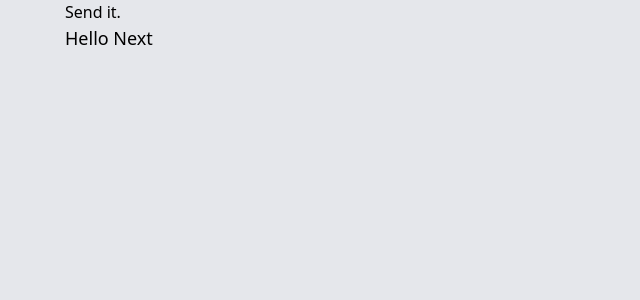
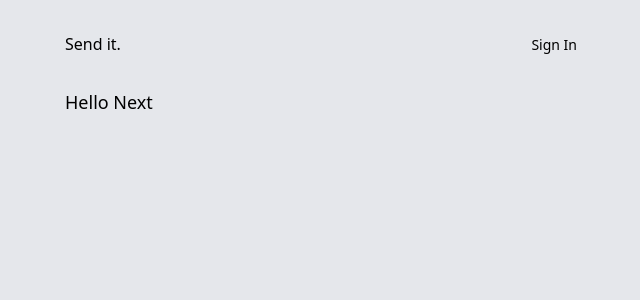
Before and after one commit to somunachima/anime-shoutouts, a Next.js app: page / in a window 1280 px wide. Shown: the top 300 px of the page, without its empty margins (319-959 px from the left). Built offline with nearby package versions, Linux system fonts and the light colour scheme.

Commit message:
add Login button and functionaility to the Navbar

```diff
--- /dev/null
+++ b/app/auth/Login.tsx
@@ -0,0 +1,13 @@
+'use client'
+
+import {signIn} from 'next-auth/react'
+
+export default function Login() {
+  return (
+      <li className="list-none">
+        <button onClick={() => signIn()} className="text-sm">
+          Sign In
+        </button>
+      </li>
+  )
+}
--- a/app/auth/Nav.tsx
+++ b/app/auth/Nav.tsx
@@ -1,11 +1,15 @@
 import Link from "next/link"
+import Login from "./Login"
 
 export default async function Nav() {
   return (
-  <nav>
+  <nav className="flex justify-between items-center py-8">
     <Link href={"/"}>
       <h1>Send it.</h1>
     </Link>
+    <ul>
+      <Login />
+    </ul>
   </nav>
   )
 }
```
